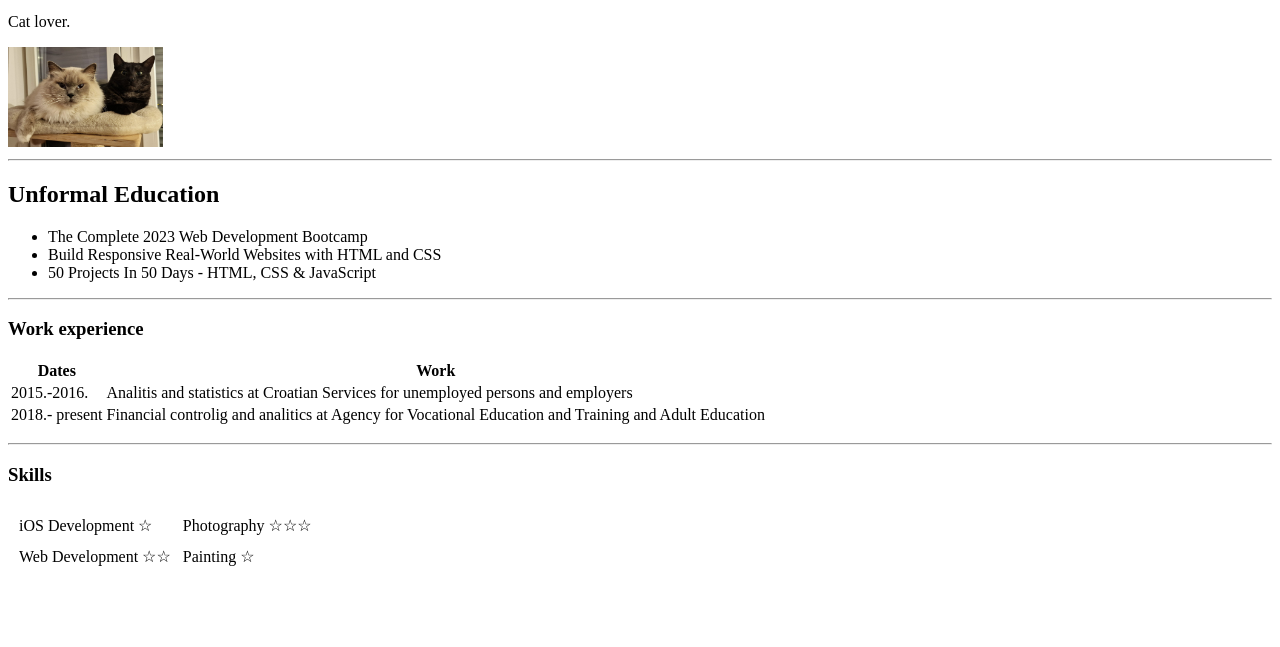
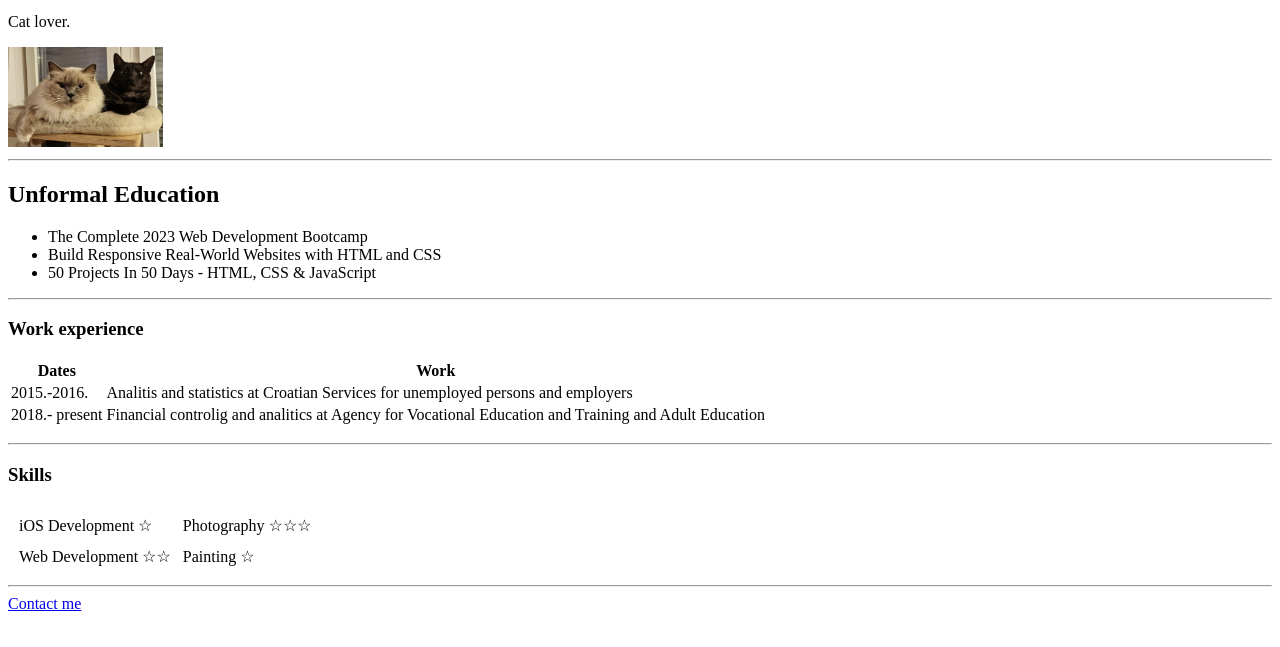
Before and after one commit to leazg/cv, a plain HTML site: page index.html in a window 1280 px wide. Shown: the part 101-748 px from the top of the page. Drawn offline with Linux system fonts and the light colour scheme.

Commit message:
Update index.html

```diff
--- a/index.html
+++ b/index.html
@@ -70,6 +70,7 @@
 </tr>
 
 </table>
-
+<hr>
+<a href="contact-me.html">Contact me</a>
 </body>
 </html>
```
